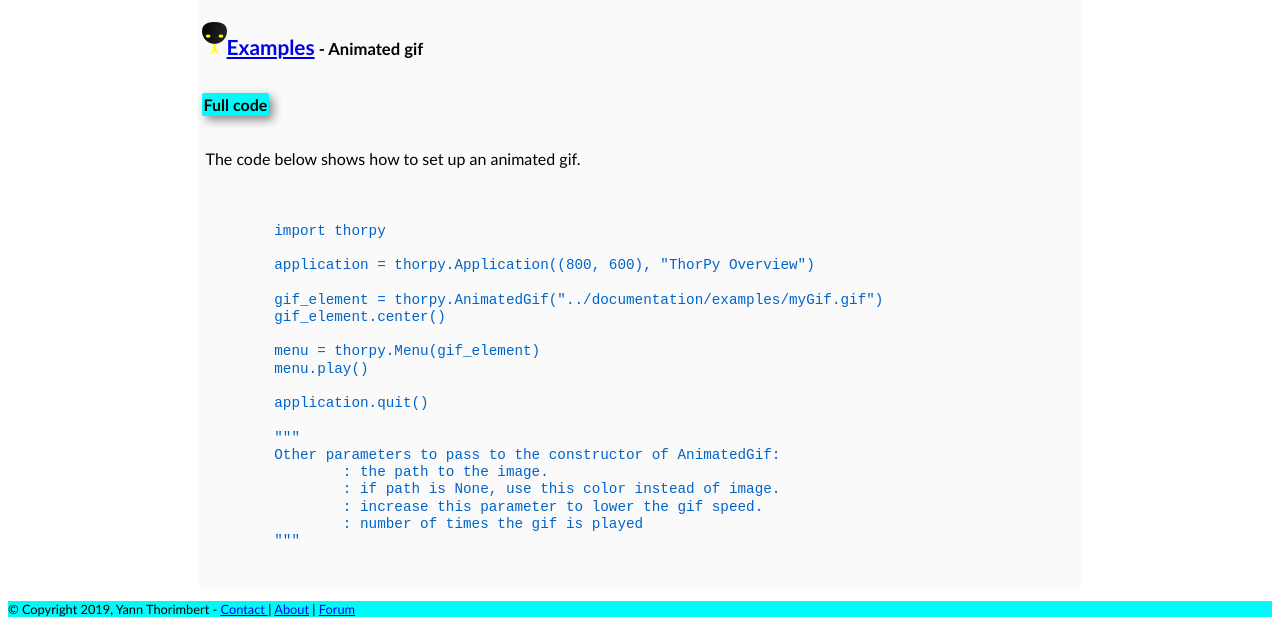
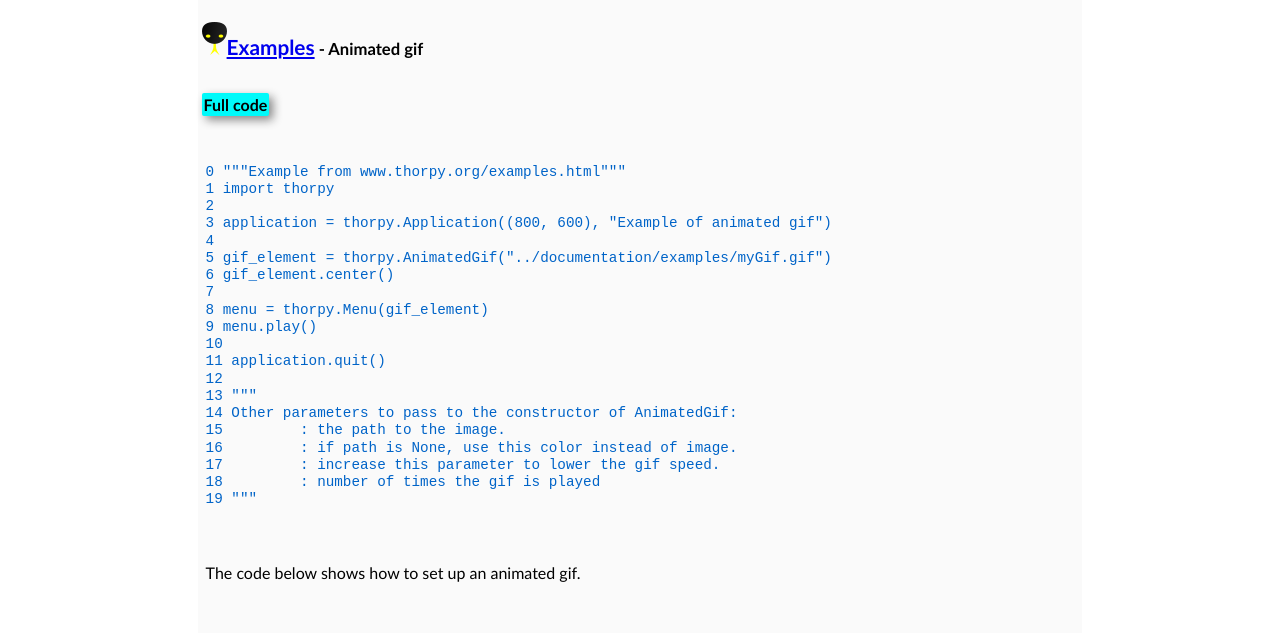
Before and after one commit to YannThorimbert/Thorpy, a plain HTML site: page thorpy/documentation/examples/animated_gif.html in a window 1280 px wide. Shown: the part 117-750 px from the top of the page. Drawn offline with nearby package versions, Linux system fonts and the light colour scheme.

Commit message:
animatedgif example

```diff
--- a/thorpy/documentation/examples/animated_gif.html
+++ b/thorpy/documentation/examples/animated_gif.html
@@ -41,13 +41,40 @@
 
 <a name="fullcode"></a>
 <h2>Full code</h2>
+
+<div class="tutoframe">
+
+    <pre><code>
+0 """Example from www.thorpy.org/examples.html"""
+1 import thorpy
+2
+3 application = thorpy.Application((800, 600), "Example of animated gif")
+4
+5 gif_element = thorpy.AnimatedGif("../documentation/examples/myGif.gif")
+6 gif_element.center()
+7
+8 menu = thorpy.Menu(gif_element)
+9 menu.play()
+10
+11 application.quit()
+12
+13 """
+14 Other parameters to pass to the constructor of AnimatedGif:
+15         <path>: the path to the image.
+16         <color>: if path is None, use this color instead of image.
+17         <low>: increase this parameter to lower the gif speed.
+18         <nread>: number of times the gif is played
+19 """
+    </code></pre>
+</div>
+
 <p>The code below shows how to set up an animated gif.</p>
 <div class="tutoframe">
 
-    <pre><code class="language-python">
+    <pre><code>
         import thorpy
 
-        application = thorpy.Application((800, 600), "ThorPy Overview")
+        application = thorpy.Application((800, 600), "Example of animated gif")
 
         gif_element = thorpy.AnimatedGif("../documentation/examples/myGif.gif")
         gif_element.center()
```
Also changed, not shown: 2 other files.
